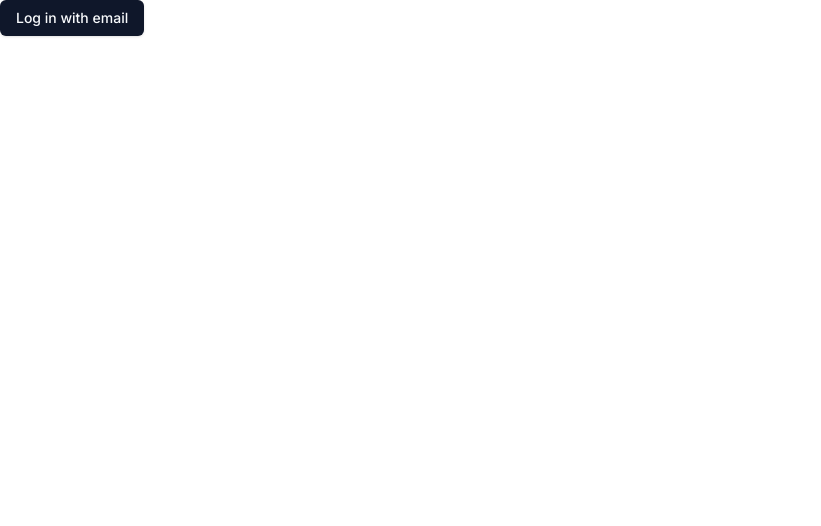
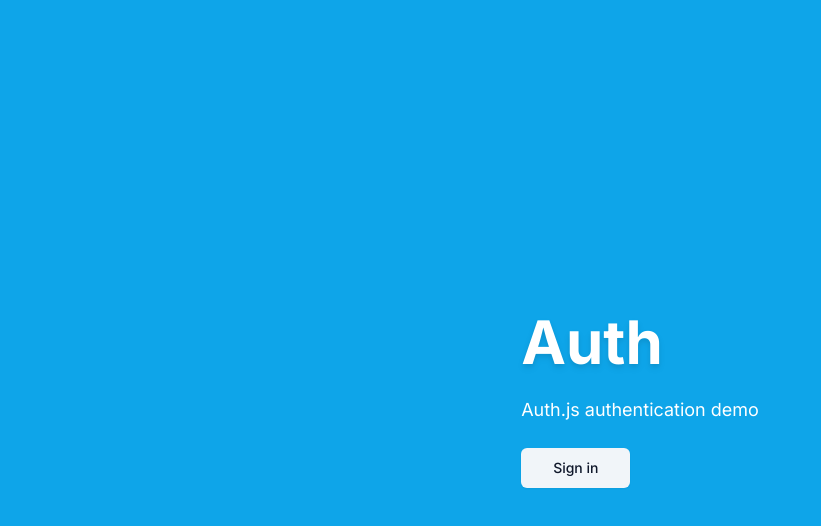
Before and after one commit to Mugisha-isaac/NextjsAuthV5, a Next.js app: page / in a window 1280 px wide. Shown: the top 526 px of the page, without its empty margins (0-821 px from the left). Built offline with nearby package versions, Linux system fonts and the light colour scheme.

Commit message:
ft: add welcome page

```diff
--- a/app/page.tsx
+++ b/app/page.tsx
@@ -1,6 +1,21 @@
 
+import { LoginButton } from "@/components/ui/login-button";
 import {Button} from  "../components/ui/button";
 
 export default function Home() {
-  return <Button>Log in with email</Button>
+  return (
+    <main className="flex h-full flex-col items-center justify-center bg-sky-500">
+     <div className="space-y-6">
+        <h1 className="text-6xl font-bold text-white drop-shadow-md">Auth</h1>
+        <p className="text-white text-lg">Auth.js authentication demo</p>
+        <div>
+          <LoginButton>
+            <Button size="lg" variant="secondary">
+             Sign in
+            </Button>
+          </LoginButton>
+        </div>
+     </div>
+    </main>
+  )
 }
```
